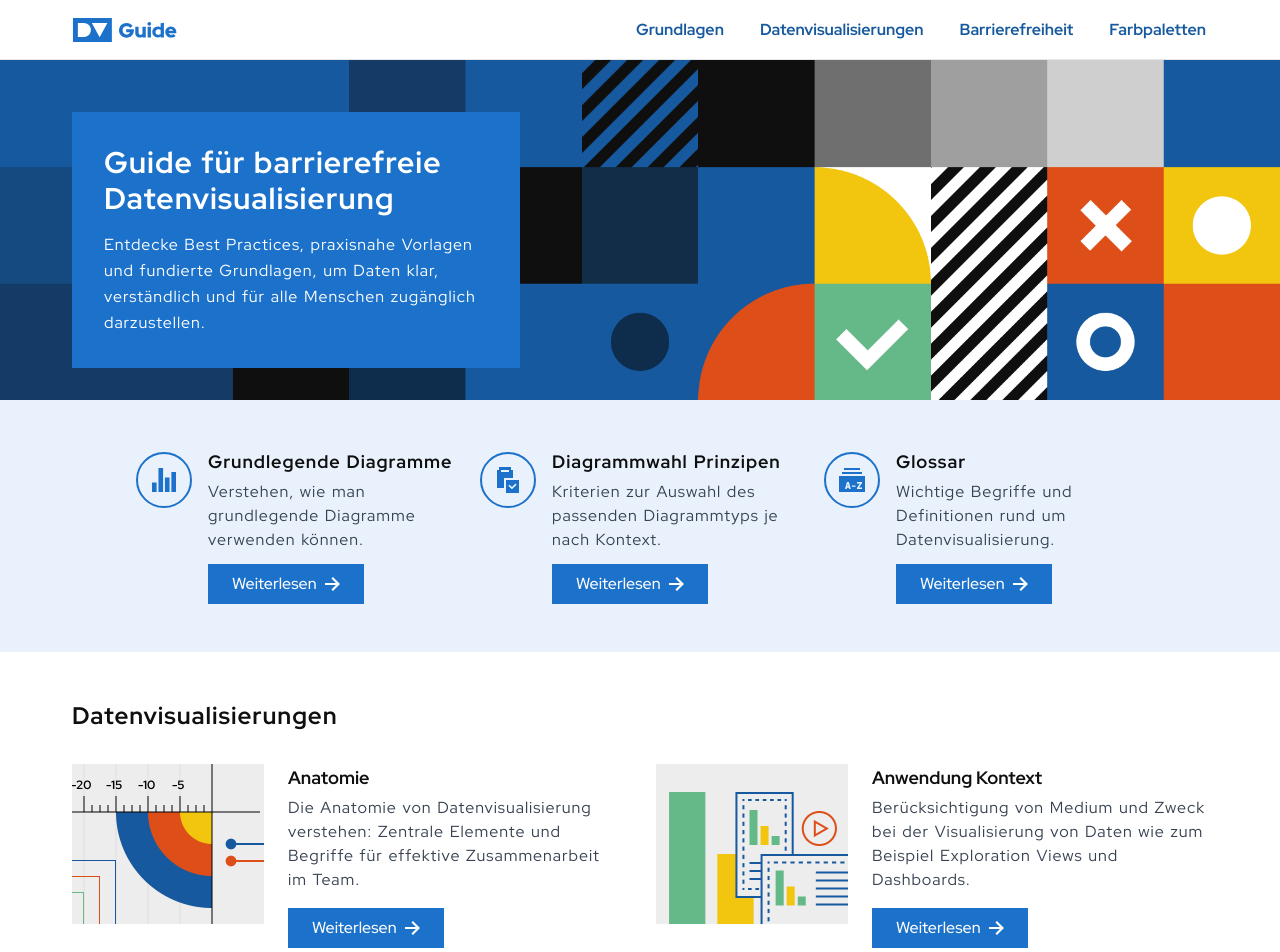
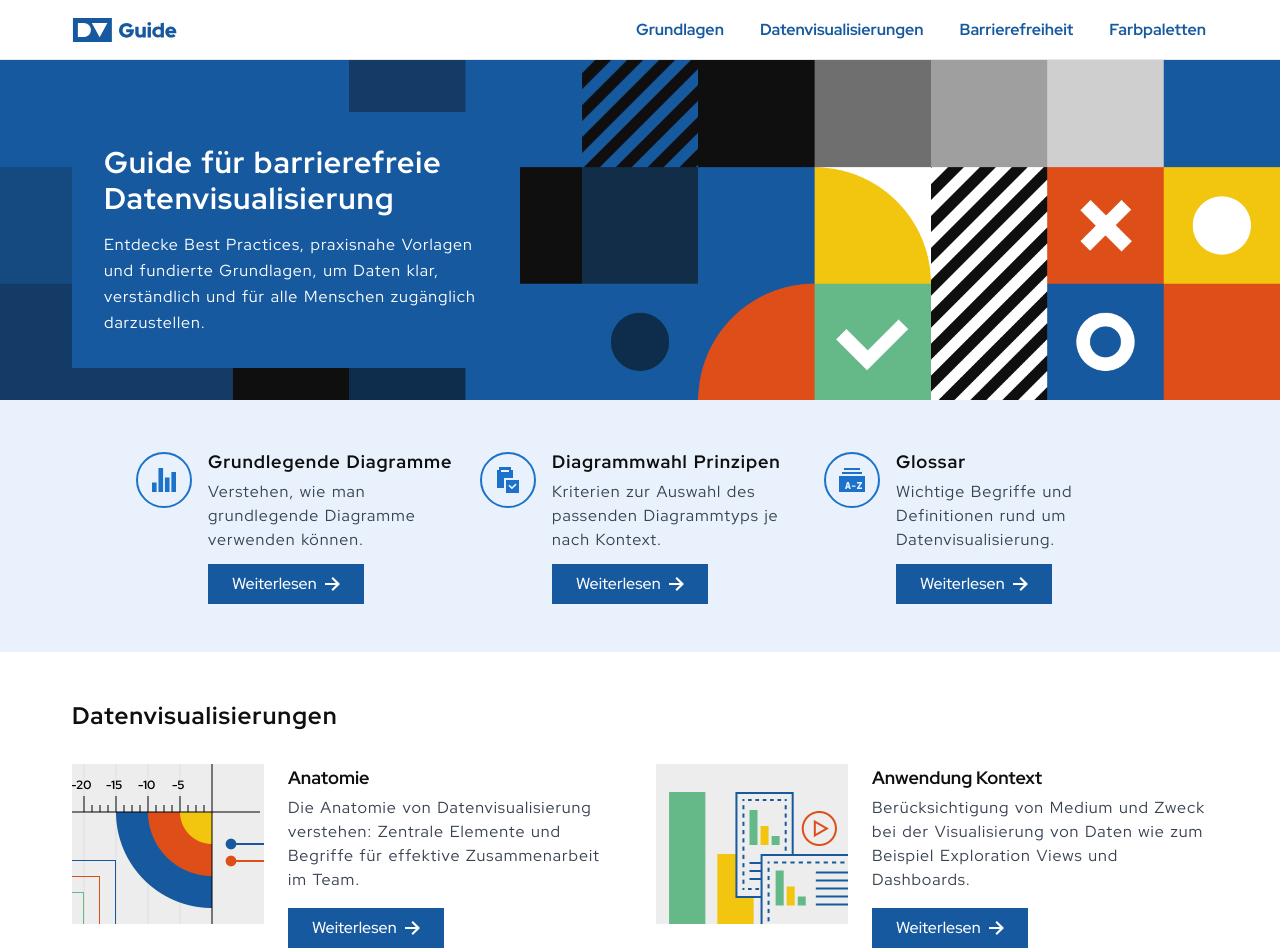
Before and after one commit to F4cu/dv-guide, a plain HTML site: page index.html in a window 1280 px wide. Shown: the top 952 px of the page. Drawn offline with nearby package versions, Linux system fonts and the light colour scheme.

Commit message:
Accessibility improvements

```diff
--- a/index.html
+++ b/index.html
@@ -23,22 +23,22 @@
                     <svg width="105" height="25" viewBox="0 0 105 25" fill="none" xmlns="http://www.w3.org/2000/svg">
                         <path
                             d="M54.6438 19.6342C53.5703 19.6342 52.5715 19.4508 51.6475 19.0839C50.7234 18.7034 49.9081 18.1802 49.2014 17.5143C48.5084 16.8349 47.9648 16.0535 47.5707 15.1702C47.1902 14.2733 47 13.3085 47 12.2757C47 11.243 47.1902 10.2849 47.5707 9.40165C47.9648 8.50477 48.5016 7.7234 49.181 7.05754C49.8741 6.37809 50.6826 5.85491 51.6067 5.488C52.5307 5.10751 53.5227 4.91726 54.5827 4.91726C55.7921 4.91726 56.9336 5.16866 58.0071 5.67145C59.0807 6.16066 59.9572 6.84011 60.6366 7.70981L58.1702 9.93163C57.7082 9.33371 57.1714 8.88527 56.5599 8.58631C55.962 8.28735 55.3029 8.13787 54.5827 8.13787C54.012 8.13787 53.482 8.24658 52.9928 8.46401C52.5172 8.66784 52.0959 8.95321 51.729 9.32012C51.3757 9.68702 51.0971 10.1219 50.8933 10.6247C50.703 11.1275 50.6079 11.6778 50.6079 12.2757C50.6079 12.8737 50.7098 13.4308 50.9136 13.9472C51.1175 14.45 51.4029 14.8916 51.7698 15.2721C52.1503 15.639 52.5851 15.9312 53.0743 16.1486C53.5771 16.3525 54.1207 16.4544 54.705 16.4544C55.2621 16.4544 55.7649 16.3593 56.2134 16.169C56.6754 15.9788 57.0695 15.7138 57.3956 15.374C57.7218 15.0343 57.9528 14.647 58.0887 14.2122H54.2362V11.175H61.88V12.1942C61.88 13.2677 61.6966 14.2597 61.3297 15.1702C60.9764 16.0671 60.4736 16.8553 59.8213 17.5347C59.1826 18.2006 58.4216 18.717 57.5383 19.0839C56.655 19.4508 55.6902 19.6342 54.6438 19.6342Z"
-                            fill="#1C72CA" />
+                            fill="#16599E" />
                         <path
                             d="M67.5854 19.6138C66.7428 19.6138 65.9954 19.4304 65.3432 19.0635C64.7045 18.6966 64.2017 18.187 63.8348 17.5347C63.4679 16.8688 63.2844 16.1146 63.2844 15.2721V8.62708H66.5866V14.8237C66.5866 15.408 66.7632 15.8836 67.1165 16.2505C67.4834 16.6039 67.9591 16.7805 68.5434 16.7805C68.9646 16.7805 69.3383 16.7058 69.6645 16.5563C69.9906 16.4068 70.2624 16.1962 70.4798 15.9244V8.62708H73.782V19.41H70.4798V18.6762C69.6645 19.3013 68.6997 19.6138 67.5854 19.6138Z"
-                            fill="#1C72CA" />
+                            fill="#16599E" />
                         <path
                             d="M75.6232 19.41V8.62708H78.9253V19.41H75.6232ZM77.2743 7.62828C76.7715 7.62828 76.3434 7.45162 75.9901 7.09831C75.6368 6.74499 75.4601 6.31693 75.4601 5.81414C75.4601 5.31134 75.6368 4.88329 75.9901 4.52997C76.3434 4.17666 76.7715 4 77.2743 4C77.777 4 78.2051 4.17666 78.5584 4.52997C78.9117 4.88329 79.0884 5.31134 79.0884 5.81414C79.0884 6.31693 78.9117 6.74499 78.5584 7.09831C78.2051 7.45162 77.777 7.62828 77.2743 7.62828Z"
-                            fill="#1C72CA" />
+                            fill="#16599E" />
                         <path
                             d="M85.7685 19.5527C84.7493 19.5527 83.8184 19.3081 82.9759 18.8189C82.147 18.3161 81.4879 17.6502 80.9987 16.8213C80.5095 15.9788 80.2649 15.0411 80.2649 14.0083C80.2649 12.9756 80.5095 12.0447 80.9987 11.2158C81.5015 10.3733 82.1742 9.70741 83.0167 9.2182C83.8728 8.72899 84.824 8.48439 85.8704 8.48439C86.3732 8.48439 86.8556 8.54554 87.3176 8.66784C87.7797 8.79014 88.2145 8.9668 88.6222 9.19782V5.14148L91.9243 4.63189V19.41H88.6629V18.615C87.8068 19.2401 86.842 19.5527 85.7685 19.5527ZM86.3392 16.7397C86.8012 16.7397 87.2225 16.6718 87.603 16.5359C87.9835 16.3864 88.3232 16.169 88.6222 15.8836V12.1127C88.3368 11.8409 87.9971 11.6371 87.603 11.5012C87.2089 11.3517 86.7877 11.2769 86.3392 11.2769C85.8092 11.2769 85.3268 11.3992 84.892 11.6438C84.4707 11.8749 84.131 12.201 83.8728 12.6223C83.6282 13.0299 83.5059 13.492 83.5059 14.0083C83.5059 14.5247 83.6282 14.9936 83.8728 15.4148C84.131 15.8225 84.4707 16.1486 84.892 16.3932C85.3268 16.6242 85.8092 16.7397 86.3392 16.7397Z"
-                            fill="#1C72CA" />
+                            fill="#16599E" />
                         <path
                             d="M99.149 19.6138C98.0483 19.6138 97.0495 19.3692 96.1526 18.88C95.2694 18.3772 94.5695 17.7046 94.0531 16.862C93.5367 16.0195 93.2786 15.0751 93.2786 14.0287C93.2786 12.9824 93.5232 12.0379 94.0124 11.1954C94.5152 10.3529 95.1946 9.68702 96.0507 9.19782C96.9068 8.69502 97.8581 8.44362 98.9044 8.44362C99.9644 8.44362 100.902 8.70182 101.717 9.2182C102.533 9.721 103.171 10.414 103.633 11.2973C104.109 12.1806 104.347 13.193 104.347 14.3345V15.1498H96.6622C96.8117 15.4896 97.0088 15.7885 97.2534 16.0467C97.5115 16.3049 97.8173 16.5087 98.1706 16.6582C98.5239 16.7941 98.9044 16.862 99.3121 16.862C99.7605 16.862 100.168 16.7941 100.535 16.6582C100.902 16.5087 101.215 16.3049 101.473 16.0467L103.654 17.9831C102.974 18.5539 102.275 18.9684 101.554 19.2265C100.848 19.4847 100.046 19.6138 99.149 19.6138ZM96.6011 12.8465H101.106C100.997 12.4932 100.827 12.1942 100.596 11.9496C100.379 11.6914 100.121 11.4944 99.8217 11.3585C99.5227 11.209 99.1966 11.1343 98.8433 11.1343C98.4764 11.1343 98.1434 11.2022 97.8445 11.3381C97.5455 11.474 97.2873 11.671 97.0699 11.9292C96.8661 12.1738 96.7098 12.4796 96.6011 12.8465Z"
-                            fill="#1C72CA" />
+                            fill="#16599E" />
                         <path
                             d="M39.8716 24.101H0.942871V0.0697632H39.8716V24.101ZM27.6177 19.143L35.4116 5.02289H19.8237L27.6177 19.143ZM5.86963 5.02582V19.0258H11.8696L12.2134 19.018C13.0151 18.9786 13.8051 18.8014 14.5483 18.4936C15.3976 18.1418 16.1698 17.626 16.8198 16.976C17.4697 16.326 17.9847 15.5537 18.3364 14.7045C18.6881 13.8553 18.8696 12.945 18.8696 12.0258C18.8696 11.1067 18.6882 10.1963 18.3364 9.34711C17.9847 8.49811 17.4696 7.72645 16.8198 7.0766C16.1698 6.42659 15.3976 5.9108 14.5483 5.55902C13.6991 5.20726 12.7889 5.02582 11.8696 5.02582H5.86963Z"
-                            fill="#1C72CA" />
+                            fill="#16599E" />
                     </svg>
                 </a>
 
@@ -98,7 +98,7 @@
                             <p class=" text-gray-700 mb-3">
                                 Verstehen, wie man grundlegende Diagramme verwenden können.
                             </p>
-                            <a href="grundlagen.html" class="btn-primary mt-auto self-start">
+                            <a href="grundlagen.html" aria-label="Mehr über grundlegende Diagramme erfahren" class="btn-primary mt-auto self-start">
                                 Weiterlesen
                                 <svg width="15" height="14" viewBox="0 0 15 14" fill="none"
                                     xmlns="http://www.w3.org/2000/svg">
@@ -128,7 +128,7 @@
                             <p class=" text-gray-700 mb-3">
                                 Kriterien zur Auswahl des passenden Diagrammtyps je nach Kontext.
                             </p>
-                            <a href="#" class="btn-primary mt-auto self-start">
+                            <a href="#" aria-label="Mehr über Auswahl des Diagramms erfahren" class="btn-primary mt-auto self-start">
                                 Weiterlesen
                                 <svg width="15" height="14" viewBox="0 0 15 14" fill="none"
                                     xmlns="http://www.w3.org/2000/svg">
@@ -158,7 +158,7 @@
                             <p class=" text-gray-700 mb-3">
                                 Wichtige Begriffe und Definitionen rund um Datenvisualisierung.
                             </p>
-                            <a href="#" class="btn-primary mt-auto self-start">
+                            <a href="#" aria-label="Mehr über das Datenvisualisierungsglossar" class="btn-primary mt-auto self-start">
                                 Weiterlesen
                                 <svg width="15" height="14" viewBox="0 0 15 14" fill="none"
                                     xmlns="http://www.w3.org/2000/svg">
@@ -191,7 +191,7 @@
                             <p class=" text-gray-700 mb-4">Die Anatomie von Datenvisualisierung verstehen: Zentrale
                                 Elemente und Begriffe für effektive Zusammenarbeit im Team.</p>
                             <a href="#" class="btn-primary mt-auto self-start"
-                                aria-label="Weiterlesen über Anwendung Kontext">
+                                aria-label="Mehr über Anwendung Kontext">
                                 Weiterlesen
                                 <svg width="15" height="14" viewBox="0 0 15 14" fill="none"
                                     xmlns="http://www.w3.org/2000/svg">
@@ -213,7 +213,7 @@
                             <p class=" text-gray-700 mb-4">Berücksichtigung von Medium und Zweck bei der Visualisierung
                                 von Daten wie zum Beispiel Exploration Views und Dashboards.</p>
                             <a href="#" class="btn-primary mt-auto self-start"
-                                aria-label="Weiterlesen über Anwendung Kontext">
+                                aria-label="Mehr über Anwendung Kontext">
                                 Weiterlesen
                                 <svg width="15" height="14" viewBox="0 0 15 14" fill="none"
                                     xmlns="http://www.w3.org/2000/svg">
@@ -236,7 +236,7 @@
                             <p class=" text-gray-700 mb-4">Anwendungsfälle für spezifische Diagramme wie Heatmaps,
                                 Baumkarten, Blasendiagramme, Sankey-Diagramme und Netzwerkgraphen.</p>
                             <a href="#" class="btn-primary mt-auto self-start"
-                                aria-label="Weiterlesen über Komplexe Diagramme">
+                                aria-label="Mehr über Komplexe Diagramme">
                                 Weiterlesen
                                 <svg width="15" height="14" viewBox="0 0 15 14" fill="none"
                                     xmlns="http://www.w3.org/2000/svg">
@@ -258,7 +258,7 @@
                             <h3 class="text-lg font-bold mb-1">Vorlagen</h3>
                             <p class=" text-gray-700 mb-4">Praktische Templates für barrierefreie
                                 Datenvisualisierungsprojekte, ideal für verschiedene Branchen und Anwendungsfälle.</p>
-                            <a href="#" class="btn-primary mt-auto self-start" aria-label="Weiterlesen über Vorlagen">
+                            <a href="#" class="btn-primary mt-auto self-start" aria-label="Mehr über Vorlagen">
                                 Weiterlesen
                                 <svg width="15" height="14" viewBox="0 0 15 14" fill="none"
                                     xmlns="http://www.w3.org/2000/svg">
@@ -396,7 +396,7 @@
                             <p class=" text-gray-700 mb-4">Erfahren Sie mehr über die verschiedenen Arten von
                                 Farbpaletten.</p>
                             <a href="#" class="btn-primary mt-auto self-start"
-                                aria-label="Weiterlesen über Farbpalettentypen">
+                                aria-label="Mehr über Farbpalettentypen">
                                 Weiterlesen
                                 <svg width="15" height="14" viewBox="0 0 15 14" fill="none"
                                     xmlns="http://www.w3.org/2000/svg">
@@ -416,7 +416,7 @@
                             <p class=" text-gray-700 mb-4">Erstelle barrierefreie Farbpaletten für verschiedene Arten
                                 von Diagrammen.</p>
                             <a href="#" class="btn-primary mt-auto self-start"
-                                aria-label="Weiterlesen über Farben und Barrierefreiheit">
+                                aria-label="Mehr über Farben und Barrierefreiheit">
                                 Weiterlesen
                                 <svg width="15" height="14" viewBox="0 0 15 14" fill="none"
                                     xmlns="http://www.w3.org/2000/svg">
@@ -436,7 +436,7 @@
                             <p class=" text-gray-700 mb-4">Praktische Leitlinien für eine effektive Umsetzung und
                                 Gestaltung.</p>
                             <a href="#" class="btn-primary mt-auto self-start"
-                                aria-label="Weiterlesen über Best Practices">
+                                aria-label="Mehr über Best Practices">
                                 Weiterlesen
                                 <svg width="15" height="14" viewBox="0 0 15 14" fill="none"
                                     xmlns="http://www.w3.org/2000/svg">
@@ -456,7 +456,7 @@
     <footer role="contentinfo" class="bg-primary text-white py-6 md:py-12">
         <div class="container-custom px-4 md:px-8">
             <div class="flex flex-wrap md:justify-between mb-6">
-                <a href="#home" class="flex-shrink-0">
+                <a href="index.html" aria-label="DV Guide Startseite" class="flex-shrink-0">
                     <svg width="105" height="25" viewBox="0 0 105 25" fill="none" xmlns="http://www.w3.org/2000/svg">
                         <path
                             d="M54.6438 19.6342C53.5703 19.6342 52.5715 19.4508 51.6475 19.0839C50.7234 18.7034 49.9081 18.1802 49.2014 17.5143C48.5084 16.8349 47.9648 16.0535 47.5707 15.1702C47.1902 14.2733 47 13.3085 47 12.2757C47 11.243 47.1902 10.2849 47.5707 9.40165C47.9648 8.50477 48.5016 7.7234 49.181 7.05754C49.8741 6.37809 50.6826 5.85491 51.6067 5.488C52.5307 5.10751 53.5227 4.91726 54.5827 4.91726C55.7921 4.91726 56.9336 5.16866 58.0071 5.67145C59.0807 6.16066 59.9572 6.84011 60.6366 7.70981L58.1702 9.93163C57.7082 9.33371 57.1714 8.88527 56.5599 8.58631C55.962 8.28735 55.3029 8.13787 54.5827 8.13787C54.012 8.13787 53.482 8.24658 52.9928 8.46401C52.5172 8.66784 52.0959 8.95321 51.729 9.32012C51.3757 9.68702 51.0971 10.1219 50.8933 10.6247C50.703 11.1275 50.6079 11.6778 50.6079 12.2757C50.6079 12.8737 50.7098 13.4308 50.9136 13.9472C51.1175 14.45 51.4029 14.8916 51.7698 15.2721C52.1503 15.639 52.5851 15.9312 53.0743 16.1486C53.5771 16.3525 54.1207 16.4544 54.705 16.4544C55.2621 16.4544 55.7649 16.3593 56.2134 16.169C56.6754 15.9788 57.0695 15.7138 57.3956 15.374C57.7218 15.0343 57.9528 14.647 58.0887 14.2122H54.2362V11.175H61.88V12.1942C61.88 13.2677 61.6966 14.2597 61.3297 15.1702C60.9764 16.0671 60.4736 16.8553 59.8213 17.5347C59.1826 18.2006 58.4216 18.717 57.5383 19.0839C56.655 19.4508 55.6902 19.6342 54.6438 19.6342Z"
--- a/styles.css
+++ b/styles.css
@@ -6,12 +6,17 @@
   --blue-500: #1C72CA;
   --blue-600: #16599E;
   --blue-700: #0F3F70;
+  --neutral-100: #EDEDED;
+  --neutral-200: #C2C2C2;
+  --neutral-500: #686868;
   --black: #0F0F0F;
   --white: #ffffff;
-  --neutral-200: #cccccc;
 
   /* Semantic alias */
-  --color-primary: var(--blue-500);
+  --color-primary: var(--blue-600);
+  --accent-green: #65B888;
+  --accent-red: #DE4E19;
+  --accent-yellow: #F2C60F;
   --color-text: var(--black);
   --color-link: var(--blue-600);
   --color-text-inverted: var(--white);
@@ -23,8 +28,8 @@
   --color-border-inverted: rgba(255,255,255, 0.45);
   --color-icon: var(--blue-500);
   --color-icon-inverted: var(--white);
-  --color-button: var(--blue-500);
-  --color-button-hover: var(--blue-600);
+  --color-button: var(--color-primary);
+  --color-button-hover: var(--blue-700);
 }
 
 body {
@@ -146,7 +151,7 @@ header {
 
 .border-subtle {
     border: 1px solid;
-    border-color: var(--color-border);
+    border-color: var(--neutral-200);
 }
 
 footer .text-muted {
```
